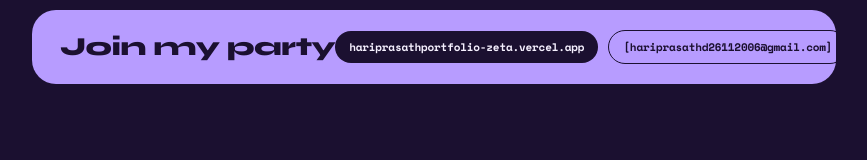
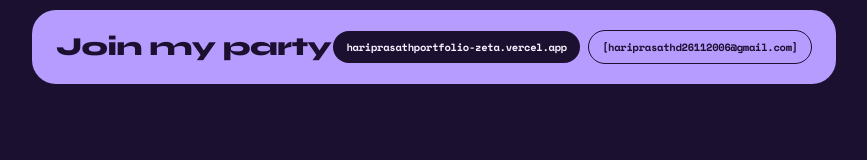
Before and after one commit to Hariprasath2611/Hariprasath2611, a website: page assets/src/05-footer.html in a window 1280 px wide. Shown: the whole page, without its empty margins (16-883 px from the left). Drawn offline with nearby package versions, Linux system fonts and the light colour scheme.

Commit message:
feat: add footer component HTML template with styling and contact links

```diff
--- a/assets/src/05-footer.html
+++ b/assets/src/05-footer.html
@@ -21,7 +21,7 @@
     .footer-card {
       background-color: #B79CFF;
       border-radius: 24px;
-      padding: 20px 28px;
+      padding: 20px 24px;
       display: flex;
       justify-content: space-between;
       align-items: center;
@@ -38,15 +38,15 @@
     .footer-pills {
       display: flex;
       align-items: center;
-      gap: 10px;
+      gap: 8px;
     }
     .pill {
       border-radius: 999px;
-      padding: 8px 14px;
+      padding: 8px 13px;
       font-family: 'Space Mono', monospace;
-      font-size: 11px;
+      font-size: 10.5px;
       font-weight: 700;
-      letter-spacing: -0.2px;
+      letter-spacing: -0.3px;
       display: inline-flex;
       align-items: center;
       justify-content: center;
```
